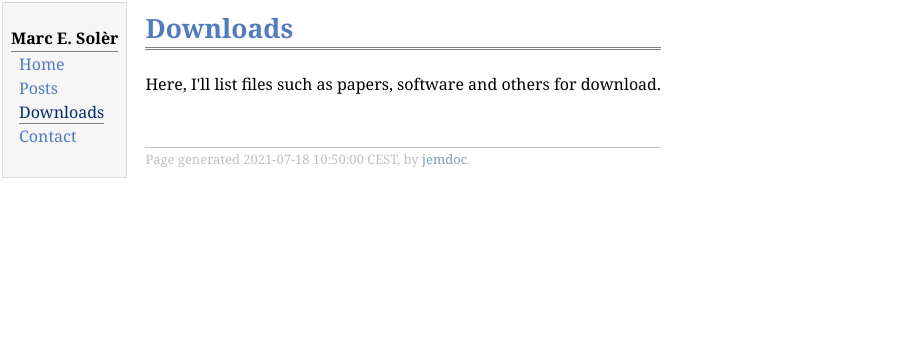
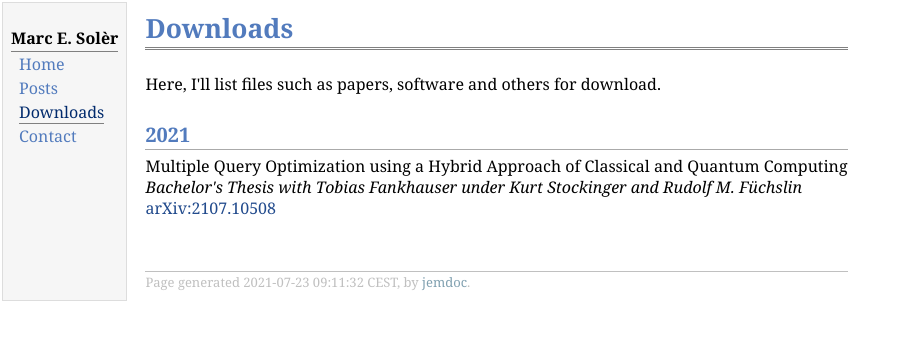
Before and after one commit to macemoth/macemoth_com, a plain HTML site: page www/downloads.html in a window 1280 px wide. Shown: the whole page, without its empty margins (0-908 px from the left). Drawn offline with Linux system fonts and the light colour scheme.

Commit message:
Add BA thesis

```diff
--- a/www/downloads.html
+++ b/www/downloads.html
@@ -24,9 +24,13 @@
 <h1>Downloads</h1>
 </div>
 <p>Here, I'll list files such as papers, software and others for download.</p>
+<h2>2021</h2>
+<p>Multiple Query Optimization using a Hybrid Approach of Classical and Quantum Computing <br />
+<i>Bachelor's Thesis with Tobias Fankhauser under Kurt Stockinger and Rudolf M. Füchslin</i> <br />
+<a href="https://arxiv.org/abs/2107.10508">arXiv:2107.10508</a></p>
 <div id="footer">
 <div id="footer-text">
-Page generated 2021-07-18 10:50:00 CEST, by <a href="http://jemdoc.jaboc.net/">jemdoc</a>.
+Page generated 2021-07-23 09:11:32 CEST, by <a href="http://jemdoc.jaboc.net/">jemdoc</a>.
 </div>
 </div>
 </td>
```
Also changed, not shown: www/contact.html (+1 -1 lines), www/index.html (+2 -2 lines), www/posts.html (+1 -1 lines), 2 other files.
